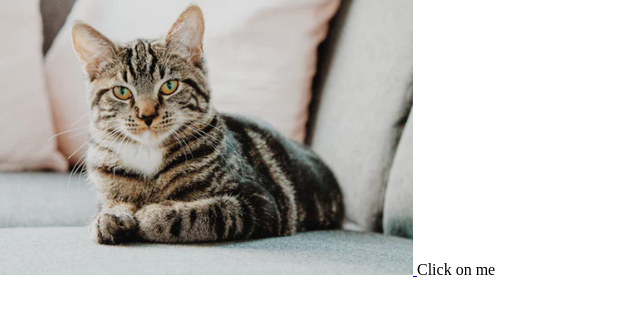
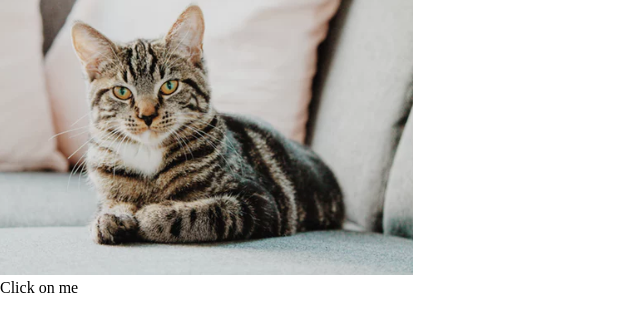
Before and after one commit to oonufrienko/oonufrienko.github.io, a plain HTML site: page js_11/index.html in a window 1280 px wide. Shown: the whole page, without its empty margins (0-640 px from the left). Drawn offline with nearby package versions, Linux system fonts and the light colour scheme.

Commit message:
change tag <span> to <p>

```diff
--- a/js_11/index.html
+++ b/js_11/index.html
@@ -16,7 +16,7 @@
   <a href="./img/big-cat.png" class="fancybox">
     <img src="./img/cat.png" alt="">
   </a>
-<span>Click on me</span>
+<p>Click on me</p>
 
 </body>
 </html>
```
